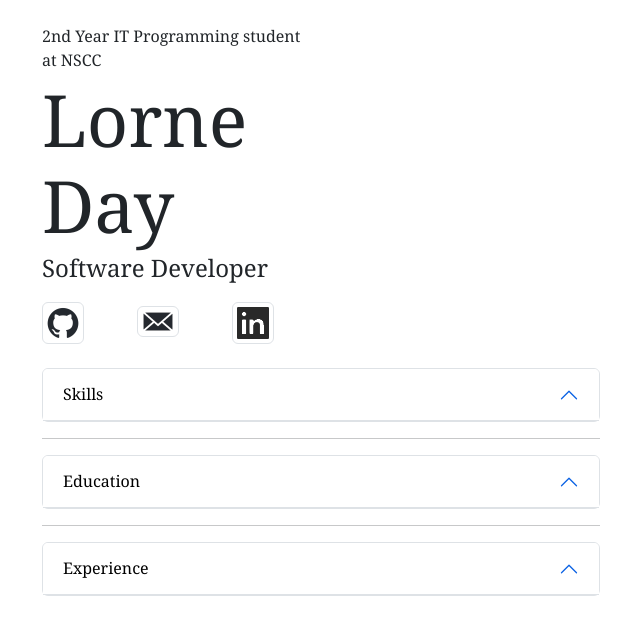
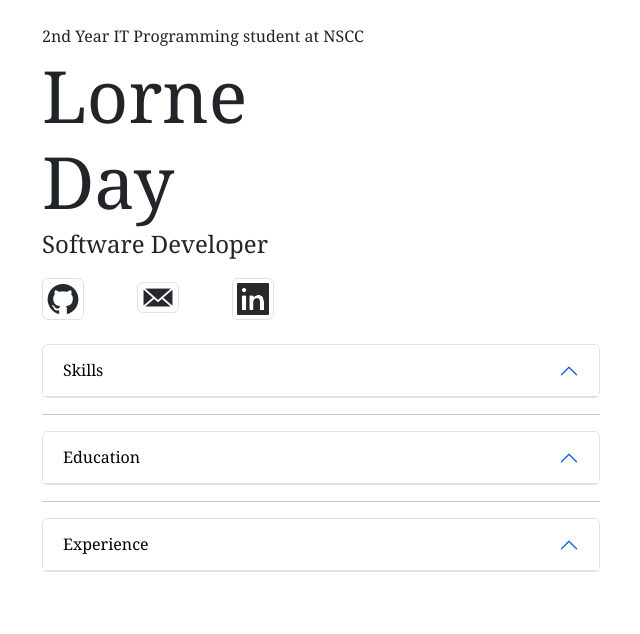
Before and after one commit to 4Lorne/PersonalWebsite, a website: page public/index.html in a window 1280 px wide. Shown: the whole page, without its empty margins (40-680 px from the left). Drawn offline with nearby package versions, Linux system fonts and the light colour scheme.

Commit message:
Changed column spacing

```diff
--- a/public/index.html
+++ b/public/index.html
@@ -1,6 +1,5 @@
 <!doctype html>
 <html lang="en">
-<!-- TODO: Fix Accordion being open by default https://getbootstrap.com/docs/5.0/components/accordion/#always-open -->
 <head>
     <meta charset="UTF-8">
     <meta name="viewport" content="width=device-width, user-scalable=no, initial-scale=1.0, maximum-scale=1.0, minimum-scale=1.0">
@@ -13,7 +12,7 @@
 <header>
     <div class="container">
         <div class="row">
-            <div class="col-12 col-sm-3 vert-center pt-4">
+            <div class="col-12 col-sm-4 vert-center pt-4">
                 <p id="diploma"> 2nd Year IT Programming student at NSCC</p>
             </div>
         </div>
@@ -25,7 +24,7 @@
         </div>
 
         <div class="row">
-            <div class="col-12 col-sm-3 vert-center">
+            <div class="col-12 col-sm-4 vert-center">
                 <p id="career">Software Developer</p>
             </div>
         </div>
@@ -47,15 +46,13 @@
     <div class="container">
         <div class="accordion col-sm-6" id="accordionSkills">
             <div class="accordion-item">
-
                 <h2 class="accordion-header" id="headingOne">
-                    <button class="accordion-button" type="button" data-bs-toggle="collapse" data-bs-target="#collapseOne" aria-expanded="false" aria-controls="collapseOne" >
+                    <button class="accordion-button" type="button" data-bs-toggle="collapse" data-bs-target="#collapseOne" aria-expanded="false" aria-controls="collapseOne" data-bs-parent="#accordionSkills">
                     Skills
-                </button>
+                    </button>
                 </h2>
 
                 <div id="collapseOne" class="accordion-collapse collapse" aria-labelledby="headingOne" data-bs-parent="#accordionSkills">
-
                     <!--Accordion for skills-->
                     <div class="accordion-body">
                         <!-- OOP -->
@@ -275,6 +272,6 @@
 </html>
 
 
-<!--TODO: Add darkmode toggle-->
-<!--TODO: Add links-->
-<!--TODO: Add popover to list my responsibilities --
+<!--TODO: Add dark mode toggle-->
+<!--TODO: Add popover to list my responsibilities -->
+<!--TODO: Fix Accordion being open by default https://getbootstrap.com/docs/5.0/components/accordion/#always-open -->
```
